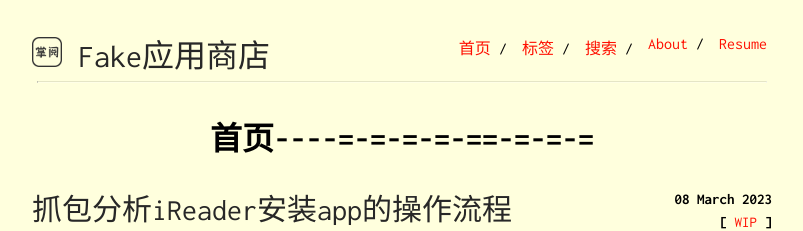
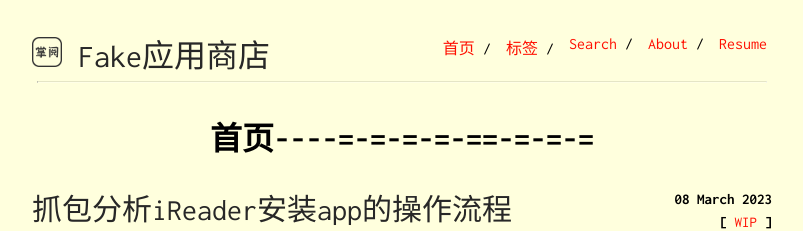
Before and after one commit to summer502/FakeZhangyueEinkAppStore, a Jekyll site: the page built from index.html, in a window 1280 px wide. Shown: the top 231 px of the page, without its empty margins (238-1041 px from the left). Built offline with Jekyll 4.4.1, drawn with Linux system fonts in a browser that asks for light colours.

Commit message:
测试search页面入口

```diff
--- a/_config.yml
+++ b/_config.yml
@@ -21,12 +21,12 @@ navbar:
   # link: '链接'
   # absolute-link: '链接'
   # target: '_blank' 新页面打开
-  - name: 首页
-    link: "/"
-  - name: 标签
+  - name: "首页"
+    link: ""
+  - name: "标签"
     link: "tags"
-  - name: 搜索
-    link: /pages/search.html
+  - name: "Search"
+    link: "search"
   - name: "About"
     link: "about"
   - name: "Resume"
--- a/pages/search.html
+++ b/pages/search.html
@@ -1,6 +1,7 @@
 ---
 layout: default
 title: 搜索
+permalink: /search.html
 ---
 
 <div class="page page-search">
```
